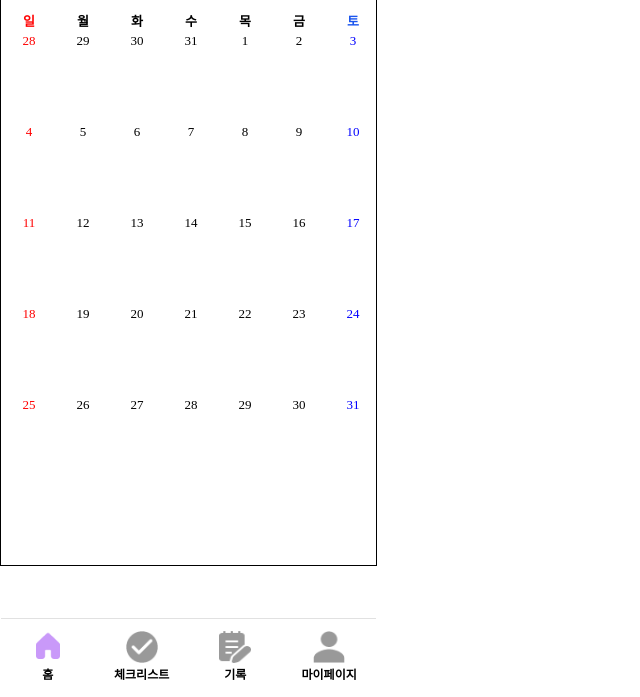
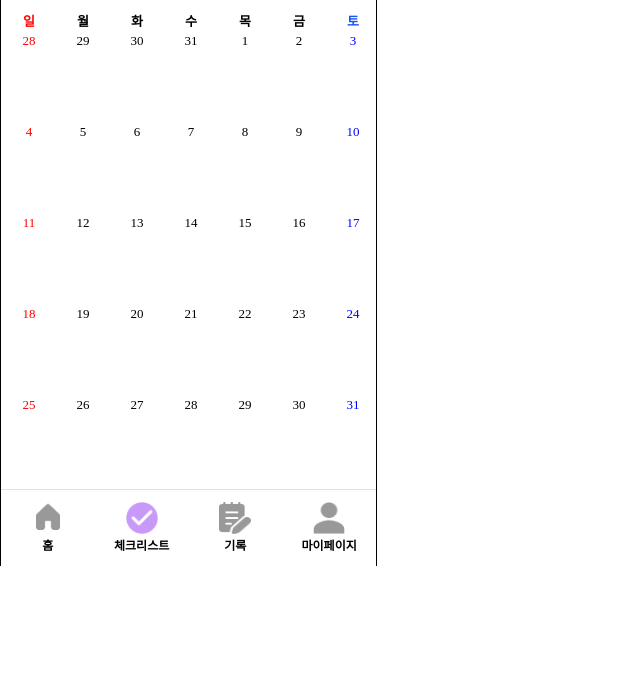
Before and after one commit to mingging27/FE_BE, a Django app: page /cal/home/ in a window 1280 px wide. Shown: the part 103-800 px from the top of the page, without its empty margins (0-640 px from the left). Run offline with Django 5.2, Linux system fonts and the light colour scheme; the visitor is signed in with stand-in values (Sample User, id 1); data comes from the database, SQL or seed files in the repository; data that the repository does not hold is empty; some web fonts are replaced.

Commit message:
nav바 수정1

```diff
--- a/scare_prj/cal/templates/cal/home.html
+++ b/scare_prj/cal/templates/cal/home.html
@@ -62,35 +62,21 @@
 
                 <!-- 일정 부분 -->
                 <div class="schedule-container">
-  {% for schedule in month_schedules %}
-    {% if cls == 'current-month' %}
-      {% if schedule.date.year == year and schedule.date.month == month and schedule.date.day == day %}
+                  {% for schedule in month_schedules %} {% if cls == 'current-month' %} {% if schedule.date.year == year and schedule.date.month == month and
+                  schedule.date.day == day %}
                   <div class="schedule-item {{ schedule.related_words|lower }}">{{ schedule.title }}</div>
-      {% endif %}
-    {% elif cls == 'prev-month' %}
-      {% if month == 1 %}
-        {% if schedule.date.year == year|add:-1 and schedule.date.month == 12 and schedule.date.day == day %}
+                  {% endif %} {% if cls == 'prev-month' %} {% if month == 1 %} {% if schedule.date.year == year|add:-1 and schedule.date.month == 12 and
+                  schedule.date.day == day %}
                   <div class="schedule-item {{ schedule.related_words|lower }}">{{ schedule.title }}</div>
-        {% endif %}
-      {% else %}
-        {% if schedule.date.year == year and schedule.date.month == month|add:-1 and schedule.date.day == day %}
+                  {% endif %} {% else %} {% if schedule.date.year == year and schedule.date.month == month|add:-1 and schedule.date.day == day %}
                   <div class="schedule-item {{ schedule.related_words|lower }}">{{ schedule.title }}</div>
-        {% endif %}
-      {% endif %}
-    {% elif cls == 'next-month' %}
-      {% if month == 12 %}
-        {% if schedule.date.year == year|add:1 and schedule.date.month == 1 and schedule.date.day == day %}
+                  {% endif %} {% endif %} {% if cls == 'next-month' %} {% if month == 12 %} {% if schedule.date.year == year|add:1 and schedule.date.month == 1
+                  and schedule.date.day == day %}
                   <div class="schedule-item {{ schedule.related_words|lower }}">{{ schedule.title }}</div>
-        {% endif %}
-      {% else %}
-        {% if schedule.date.year == year and schedule.date.month == month|add:1 and schedule.date.day == day %}
+                  {% endif %} {% else %} {% if schedule.date.year == year and schedule.date.month == month|add:1 and schedule.date.day == day %}
                   <div class="schedule-item {{ schedule.related_words|lower }}">{{ schedule.title }}</div>
-        {% endif %}
-      {% endif %}
-    {% endif %}
-  {% endfor %}
+                  {% endif %} {% endif %} {% endfor %}
                 </div>
-
               </td>
               {% endfor %}
             </tr>
@@ -100,19 +86,18 @@
       </div>
     </div>
 
-
     <!-- nav bar -->
+    <div class="nav_po">
       <div class="bottom-navigation">
         <a class="nav-menu" href="{% url 'cal:home' %}">
           <div class="menu">
-          <!--"{% static './img/logo_pur.png' %}"-->
-          <img class="icon" src="{% static 'img/nav-01home.png' %}" />
+            <img class="icon" src="{% static 'img/nav-01home_gray.png' %}" />
             <span>홈</span>
           </div>
         </a>
         <a class="nav-menu" href="{% url 'checklist:home' %}">
           <div class="menu">
-          <img class="icon" src="{% static 'img/nav-02checklist.png' %}" />
+            <img class="icon" src="{% static 'img/nav-02checklist_pur.png' %}" />
             <span>체크리스트</span>
           </div>
         </a>
@@ -129,7 +114,7 @@
           </div>
         </a>
       </div>
-    <br />
+    </div>
   </body>
   <script src="{% static './js/home.js' %}"></script>
 </html>
--- a/scare_prj/checklist/templates/checklist/home.html
+++ b/scare_prj/checklist/templates/checklist/home.html
@@ -6,7 +6,7 @@
     <meta name="viewport" content="width=device-width, initial-scale=1.0" />
     <meta name="csrf-token" content="{{ csrf_token }}" />
     <!-- CSRF 토큰을 메타 태그로 추가 -->
-    <link rel="stylesheet" href="{% static 'css/checklist2.css' %}" />
+    <link rel="stylesheet" href="{% static 'css/checklist3.css' %}" />
     <title>체크 리스트</title>
     <script>
       document.addEventListener("DOMContentLoaded", () => {
--- a/scare_prj/static/css/checklist2.css
+++ b/scare_prj/static/css/checklist3.css
@@ -13,11 +13,10 @@
 @import url("https://fonts.googleapis.com/css2?family=Inter:wght@100..900&display=swap");
 
 body {
-  width: 375px;
+  width: 355px;
   height: 812px;
   border: 1px solid black;
   padding: 0 20px;
-  margin: 0;
   display: flex;
   flex-direction: column;
   justify-content: space-evenly;
--- a/scare_prj/static/css/home.css
+++ b/scare_prj/static/css/home.css
@@ -1,7 +1,6 @@
 @font-face {
   font-family: "NanumBarunpen";
-  src: url("https://fastly.jsdelivr.net/gh/projectnoonnu/noonfonts_two@1.0/NanumBarunpen.woff")
-    format("woff");
+  src: url("https://fastly.jsdelivr.net/gh/projectnoonnu/noonfonts_two@1.0/NanumBarunpen.woff") format("woff");
   font-weight: normal;
   font-style: normal;
 }
@@ -91,19 +90,23 @@ nav .nav-title .date {
   margin-left: 15px;
 }
 
+.nav_po {
+  display: flex;
+  flex-direction: column;
+  justify-content: end;
+}
 
 .bottom-navigation {
   align-items: flex-start !important;
   background-color: #ffffff;
   border-radius: 0;
   border-top: 1.5px solid #e1e1e1 !important;
+  padding: 12px 0;
   width: 375px;
-  bottom: 0;
   display: flex;
-  height: 3.4rem;
-  padding: 12px 0;
-  position: fixed;
-  z-index: 10;
+
+  position: relative;
+  top: 70px;
 }
 
 .nav-menu {
@@ -131,7 +134,6 @@ nav .nav-title .date {
   font-size: 12px;
 }
 
-
 .container-schedule .schedule {
   background-color: rgb(255, 255, 255);
   height: 400px;
@@ -154,7 +156,6 @@ thead th:last-child {
   color: #1a55ee; /* 토요일 색상 */
 }
 
-
 thead th {
   padding: 0;
 }
@@ -163,7 +164,6 @@ table {
   width: 100%;
   font-size: 13px;
 }
-
 
 /* 날짜와 일정 제목 구분 */
 td {
@@ -174,7 +174,7 @@ td {
 
 .date-container {
   text-align: center;
-  margin-bottom:2px; /* 날짜와 일정 제목 사이의 간격 조정 */
+  margin-bottom: 2px; /* 날짜와 일정 제목 사이의 간격 조정 */
   width: 50px;
 }
 
--- a/scare_prj/static/css/index.css
+++ b/scare_prj/static/css/index.css
@@ -14,7 +14,6 @@ body {
   justify-content: center;
   align-items: center;
 
-  margin: 0;
   background-color: rgba(236, 217, 255, 1);
 }
 
--- a/scare_prj/static/css/mypage2.css
+++ b/scare_prj/static/css/mypage2.css
@@ -11,9 +11,7 @@
 
 body {
   width: 375px;
-  margin: 0;
   height: 781px;
-  padding: 0;
   border: 1px solid black;
   display: flex;
   flex-direction: column;
```
Also changed, not shown: scare_prj/static/css/home_detail.css (+2 -10 lines). Lines whose indentation alone changed are shown as unchanged.
